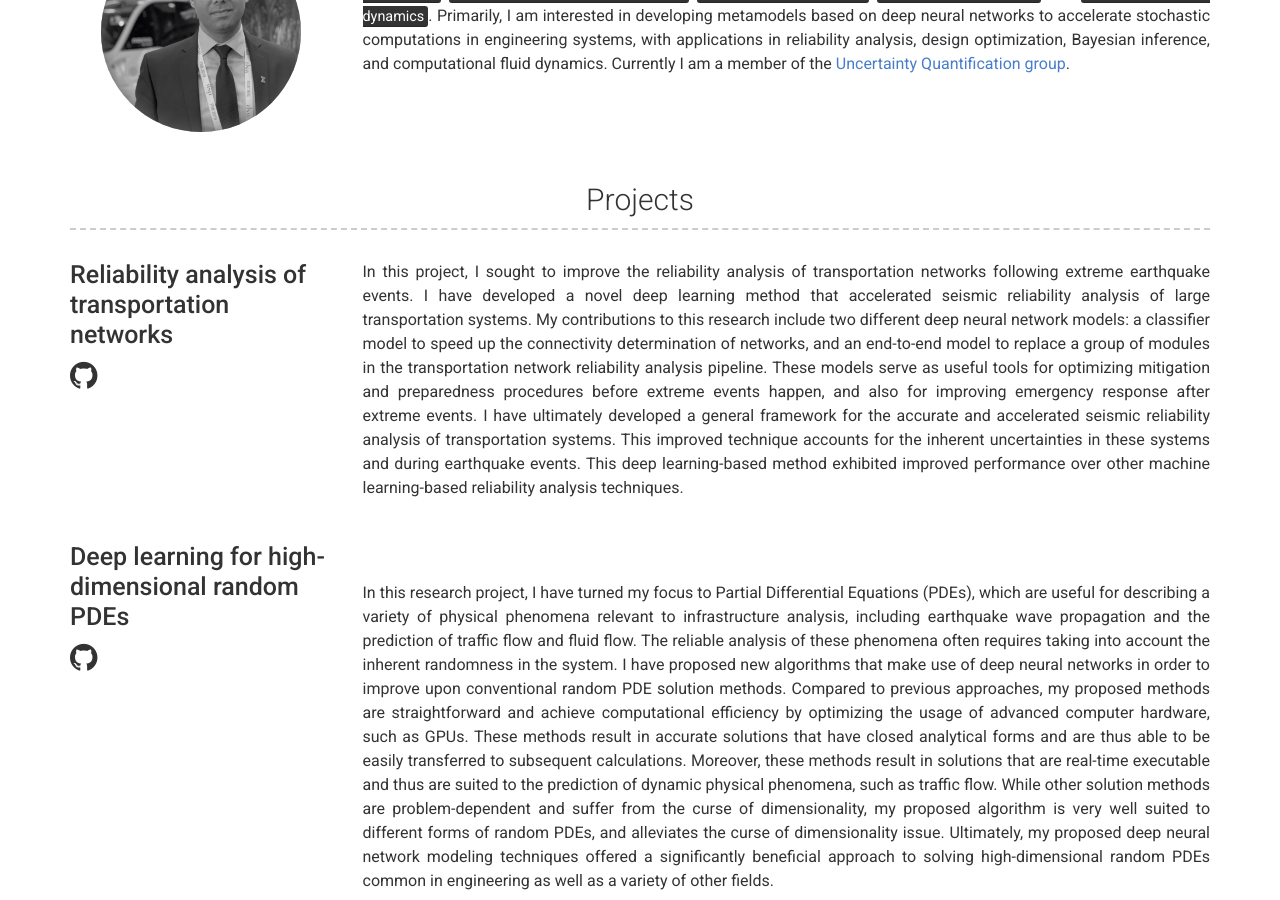
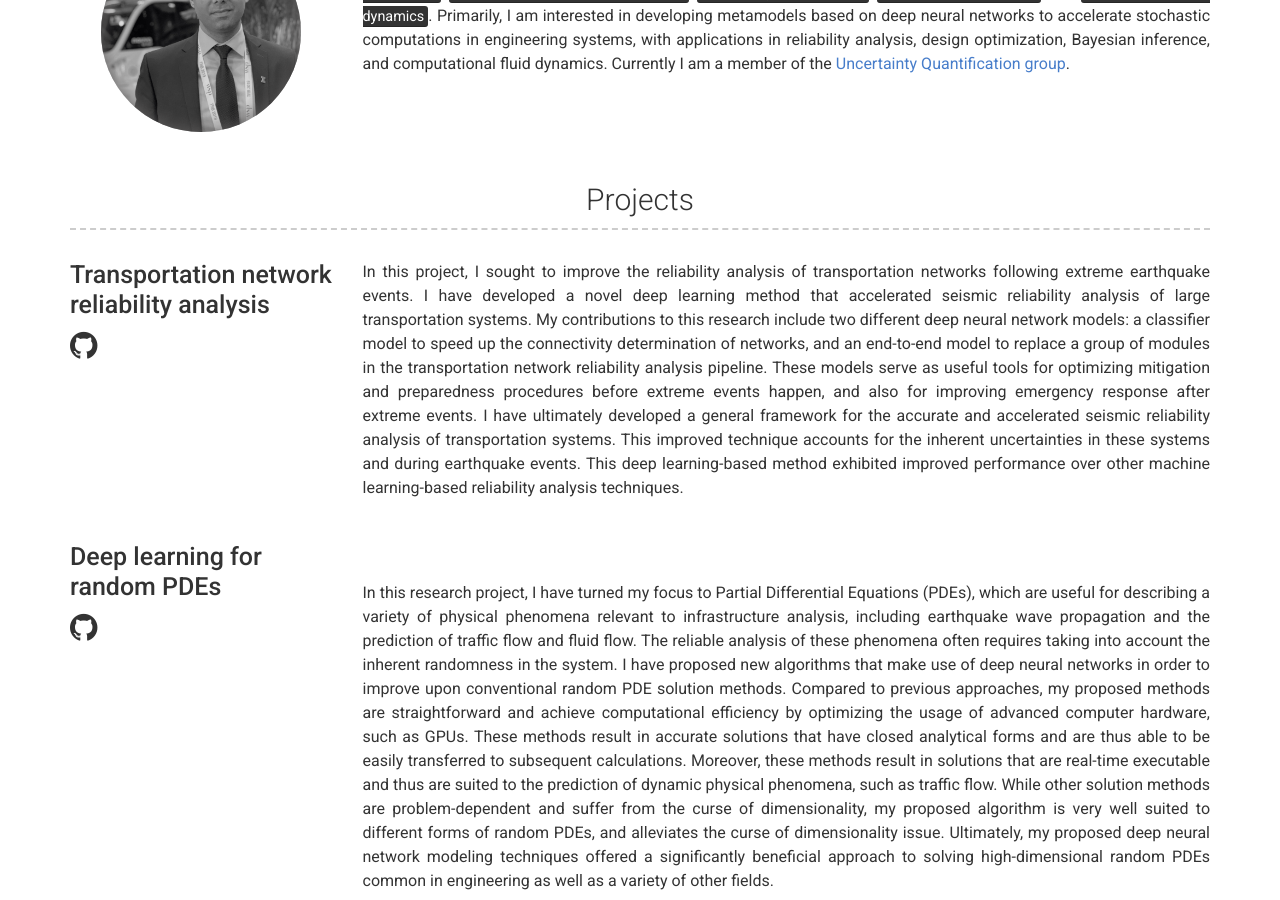
Before and after one commit to mnabian/mnabian.github.io, a Jekyll site: the page built from index.md, in a window 1280 px wide and 900 px high, scrolled down 397 px. Built offline with Jekyll 4.4.1, drawn with Linux system fonts in a browser that asks for light colours.

Commit message:
Initial resume setup

```diff
--- a/_data/projects.yml
+++ b/_data/projects.yml
@@ -1,10 +1,10 @@
 # Project template
 
-- name: Reliability analysis of transportation networks
+- name: Transportation network reliability analysis
   description: | # this will include new lines to allow paragraphs
     In this project, I sought to improve the reliability analysis of transportation networks following extreme earthquake events. I have developed a novel deep learning method that accelerated seismic reliability analysis of large transportation systems. My contributions to this research include two different deep neural network models: a classifier model to speed up the connectivity determination of networks, and an end-to-end model to replace a group of modules in the transportation network reliability analysis pipeline. These models serve as useful tools for optimizing mitigation and preparedness procedures before extreme events happen, and also for improving emergency response after extreme events. I have ultimately developed a general framework for the accurate and accelerated seismic reliability analysis of transportation systems. This improved technique accounts for the inherent uncertainties in these systems and during earthquake events. This deep learning-based method exhibited improved performance over other machine learning-based reliability analysis techniques.
 
-- name: Deep learning for high-dimensional random PDEs
+- name: Deep learning for random PDEs
   quote: >
   description: | # this will include new lines to allow paragraphs
     In this research project, I have turned my focus to Partial Differential Equations (PDEs), which are useful for describing a variety of physical phenomena relevant to infrastructure analysis, including earthquake wave propagation and the prediction of traffic flow and fluid flow. The reliable analysis of these phenomena often requires taking into account the inherent randomness in the system. I have proposed new algorithms that make use of deep neural networks in order to improve upon conventional random PDE solution methods. Compared to previous approaches, my proposed methods are straightforward and achieve computational efficiency by optimizing the usage of advanced computer hardware, such as GPUs. These methods result in accurate solutions that have closed analytical forms and are thus able to be easily transferred to subsequent calculations. Moreover, these methods result in solutions that are real-time executable and thus are suited to the prediction of dynamic physical phenomena, such as traffic flow. While other solution methods are problem-dependent and suffer from the curse of dimensionality, my proposed algorithm is very well suited to different forms of random PDEs, and alleviates the curse of dimensionality issue. Ultimately, my proposed deep neural network modeling techniques offered a significantly beneficial approach to solving high-dimensional random PDEs common in engineering as well as a variety of other fields.
```
Also changed, not shown: 2 other files.
